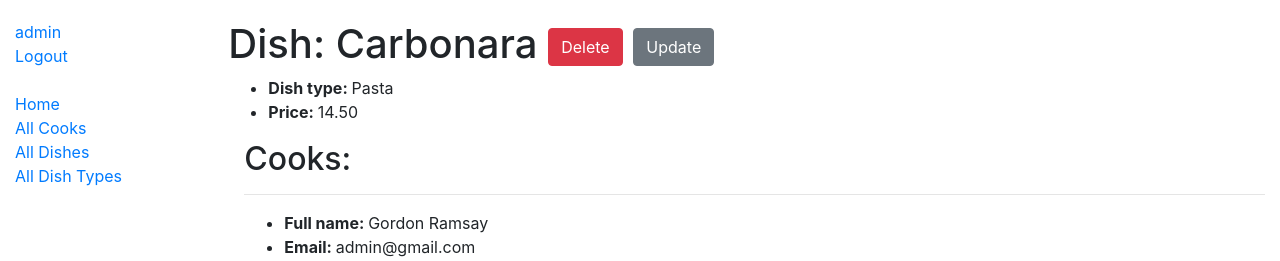
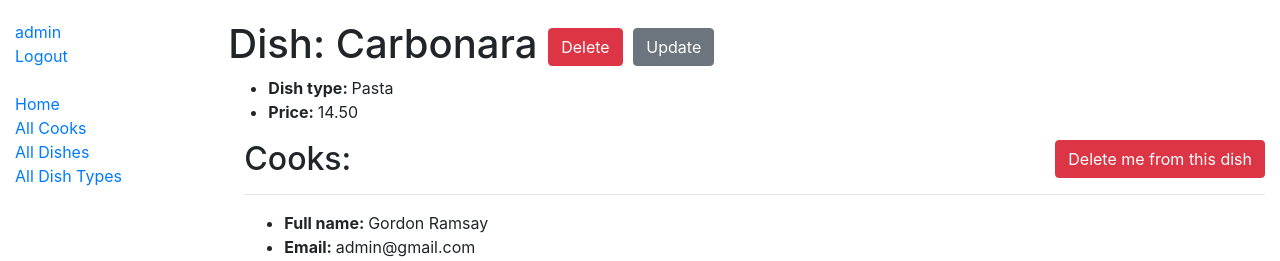
Before and after one commit to pavlo-kapitanets/restaurant-kitchen-service, a Django app: page /restaurant/dishes/1/ in a window 1280 px wide. Shown: the top 261 px of the page. Run offline with Django 4.2, Linux system fonts and the light colour scheme; a user stored in the database is signed in; data comes from the database, SQL or seed files in the repository; both versions use the stored data as it was after the commit.

Commit message:
Update dish detail page

```diff
--- a/restaurant/urls.py
+++ b/restaurant/urls.py
@@ -14,7 +14,7 @@ from restaurant.views import (index,
                               DishDeleteView,
                               CookCreateView,
                               CookExperienceUpdateView,
-                              CookDeleteView)
+                              CookDeleteView, assign_cook_to_dish, delete_dish_cook)
 
 urlpatterns = [
     path("", index, name="index"),
@@ -60,6 +60,16 @@ urlpatterns = [
     path("cooks/<int:pk>/delete/",
          CookDeleteView.as_view(),
          name="cook-delete"),
+    path(
+        "cooks/<int:pk>/assign-cook/",
+        assign_cook_to_dish,
+        name="assign-cook"
+    ),
+    path(
+        "cooks/<int:pk>/delete_dish_cook/",
+        delete_dish_cook,
+        name="delete_dish_cook"
+    ),
 ]
 
 app_name = "restaurant"
--- a/restaurant/views.py
+++ b/restaurant/views.py
@@ -1,6 +1,6 @@
 from django.contrib.auth.decorators import login_required
 from django.contrib.auth.mixins import LoginRequiredMixin
-from django.shortcuts import render
+from django.shortcuts import render, redirect
 from django.urls import reverse_lazy
 from django.views import generic
 
@@ -117,3 +117,17 @@ class DishDetailView(LoginRequiredMixin, generic.DetailView):
 class CookDetailView(LoginRequiredMixin, generic.DetailView):
     model = Cook
     queryset = Cook.objects.all().prefetch_related("dishes__dish_type")
+
+
+@login_required()
+def assign_cook_to_dish(request, pk):
+    cook = Cook.objects.get(id=request.user.id)
+    cook.dishes.add(pk)
+    return redirect("restaurant:cook-detail", pk=request.user.id)
+
+
+@login_required()
+def delete_dish_cook(request, pk):
+    cook = Cook.objects.get(id=request.user.id)
+    cook.dishes.remove(pk)
+    return redirect("restaurant:cook-detail", pk=request.user.id)
--- a/templates/restaurant/dish_detail.html
+++ b/templates/restaurant/dish_detail.html
@@ -16,7 +16,18 @@
       <li><strong>Price: </strong>{{ dish.price }}</li>
     </ul>
   <div class="ml-3">
-  <h2>Cooks:</h2>
+  <h2>
+    Cooks:
+  {% if user in dish.cooks.all %}
+    <a href="{% url 'restaurant:delete_dish_cook' pk=dish.id %}"class="btn btn-danger" style="float: right">
+    Delete me from this dish
+    </a>
+    {% else %}
+    <a href="{% url 'restaurant:assign-cook' pk=dish.id %}"class="btn btn-success" style="float: right">
+    Assign me to dish
+    </a>
+  {% endif %}
+  </h2>
 
   {% for cook in dish.cooks.all %}
     <hr>
```
Also changed, not shown: db.sqlite3.
